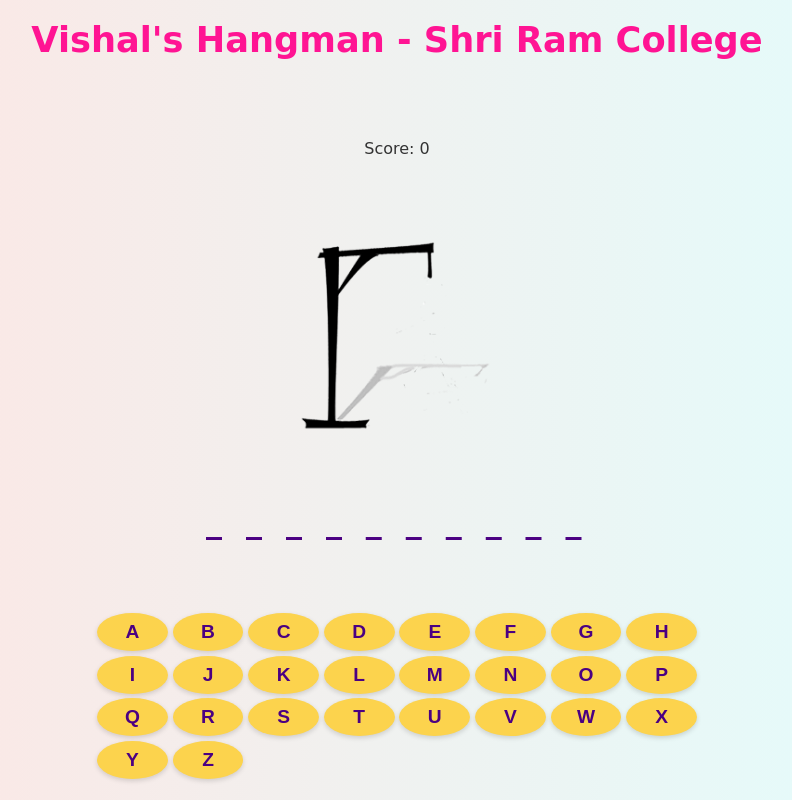
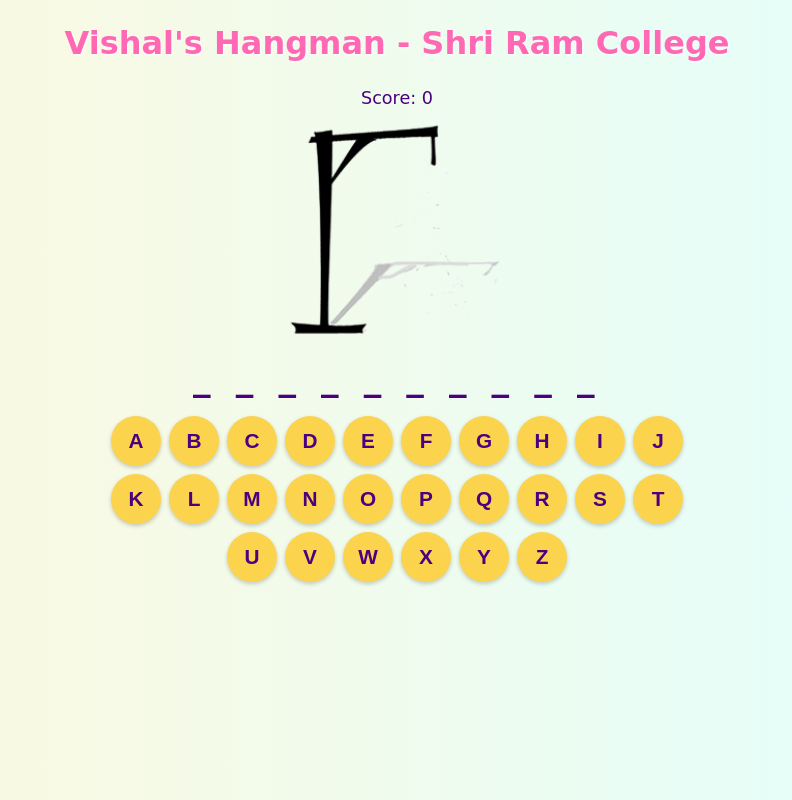
Before and after one commit to vkakda/React-Hangman, a React (Vite) app: page / in a window 1280 px wide. Shown: the whole page, without its empty margins (243-1035 px from the left). Built offline with nearby package versions, Linux system fonts and the light colour scheme.

Commit message:
css update

```diff
--- a/src/App.css
+++ b/src/App.css
@@ -4,123 +4,151 @@
   padding: 0;
   height: 100%;
   font-family: 'Comic Sans MS', cursive, sans-serif;
-  background: linear-gradient(to right, #ffe4e1, #e0ffff);
+  background: linear-gradient(to right, #fff8dc, #e0ffff);
   color: #333;
-  overflow: hidden;
+  overflow-x: hidden; /* No horizontal scroll */
 }
 
 .App {
   display: flex;
   flex-direction: column;
   align-items: center;
-  justify-content: space-between;
-  height: 100vh;
-  padding: 1rem;
+  justify-content: flex-start;
+  min-height: 100vh;
+  padding: 1rem 0.5rem;
   box-sizing: border-box;
   text-align: center;
+  overflow: hidden;
 }
 
+/* Title */
 .App h1 {
-  font-size: 1.5rem;
-  color: #ff1493;
-  margin: 0.2rem 0;
+  font-size: 1.6rem;
+  color: #ff69b4;
+  margin: 0.5rem 0;
+  text-shadow: 1px 1px 2px white;
 }
 
-.hangman-img {
-  height: 20vh;
-  max-width: 80%;
-  object-fit: contain;
+/* Score */
+.score {
+  font-size: 1.1rem;
+  color: #4b0082;
+  margin-bottom: 0.5rem;
 }
 
+/* Hangman Image */
+.hangman-img {
+  height: 22vh;
+  max-width: 90%;
+  object-fit: contain;
+  margin-bottom: 0.5rem;
+}
+
+/* Word display */
 .word {
-  font-size: 1.4rem;
+  font-size: 1.5rem;
   letter-spacing: 0.4rem;
-  margin: 0.5rem 0;
+  margin: 0.6rem 0;
   font-weight: bold;
   color: #4b0082;
 }
 
+/* Letter buttons */
 .letters {
-  display: grid;
-  grid-template-columns: repeat(7, 1fr);
-  gap: 0.3rem;
+  display: flex;
+  flex-wrap: wrap;
+  justify-content: center;
+  gap: 0.5rem;
   width: 100%;
-  padding: 0.3rem 0;
+  max-width: 600px;
+  margin: 0.5rem auto;
 }
 
 .letter-btn {
-  font-size: 1rem;
-  padding: 0.5rem;
+  width: 42px;
+  height: 42px;
+  font-size: 1.1rem;
   border-radius: 50%;
   border: none;
-  background-color: #fcd34d;
+  background-color: #fcd34d; /* playful yellow */
   color: #4b0082;
   font-weight: bold;
-  box-shadow: 0 2px 5px rgba(0,0,0,0.15);
-  transition: all 0.2s ease-in-out;
+  box-shadow: 0 2px 4px rgba(0,0,0,0.2);
+  transition: transform 0.2s;
   cursor: pointer;
 }
 
 .letter-btn:hover {
   background-color: #fbbf24;
-  transform: scale(1.1);
+  transform: scale(1.05);
 }
 
 .letter-btn:disabled {
-  background-color: #d1d5db;
+  background-color: #e5e7eb;
   color: #888888;
-  cursor: default;
+  cursor: not-allowed;
 }
 
+/* End screen */
 .end-screen {
   background-color: #fffaf0;
-  border: 2px dashed #ffb6c1;
-  padding: 0.6rem;
-  border-radius: 10px;
-  margin-top: 0.5rem;
+  border: 2px dashed #ffa07a;
+  padding: 1rem;
+  border-radius: 12px;
+  margin-top: 1rem;
+  max-width: 90%;
+  width: 300px;
+  box-shadow: 0 0 10px rgba(0,0,0,0.1);
 }
 
 .end-screen h2 {
-  font-size: 1.2rem;
+  font-size: 1.3rem;
   color: #ff4500;
-  margin: 0.3rem 0;
+  margin: 0.4rem 0;
 }
 
 .end-screen p {
-  font-size: 0.9rem;
-  margin: 0.3rem 0;
+  font-size: 1rem;
+  color: #4b0082;
+  margin-bottom: 0.6rem;
 }
 
 .end-screen button {
-  padding: 0.4rem 1rem;
+  padding: 0.5rem 1.2rem;
   background-color: #32cd32;
   color: white;
-  font-size: 0.9rem;
+  font-size: 1rem;
   border: none;
   border-radius: 8px;
   font-weight: bold;
   cursor: pointer;
 }
 
+/* Responsive tweaks */
 @media (min-width: 768px) {
   .App h1 {
+    font-size: 2rem;
+  }
+
+  .hangman-img {
+    height: 28vh;
+  }
+
+  .word {
     font-size: 2.2rem;
   }
 
-  .hangman-img {
-    height: 25vh;
+  .letter-btn {
+    width: 50px;
+    height: 50px;
+    font-size: 1.3rem;
   }
 
-  .word {
-    font-size: 2rem;
+  .end-screen h2 {
+    font-size: 1.6rem;
   }
 
-  .letter-btn {
-    font-size: 1.2rem;
-  }
-
-  .letters {
-    grid-template-columns: repeat(8, 1fr);
-    max-width: 600px;
+  .end-screen p {
+    font-size: 1.1rem;
   }
 }
```
